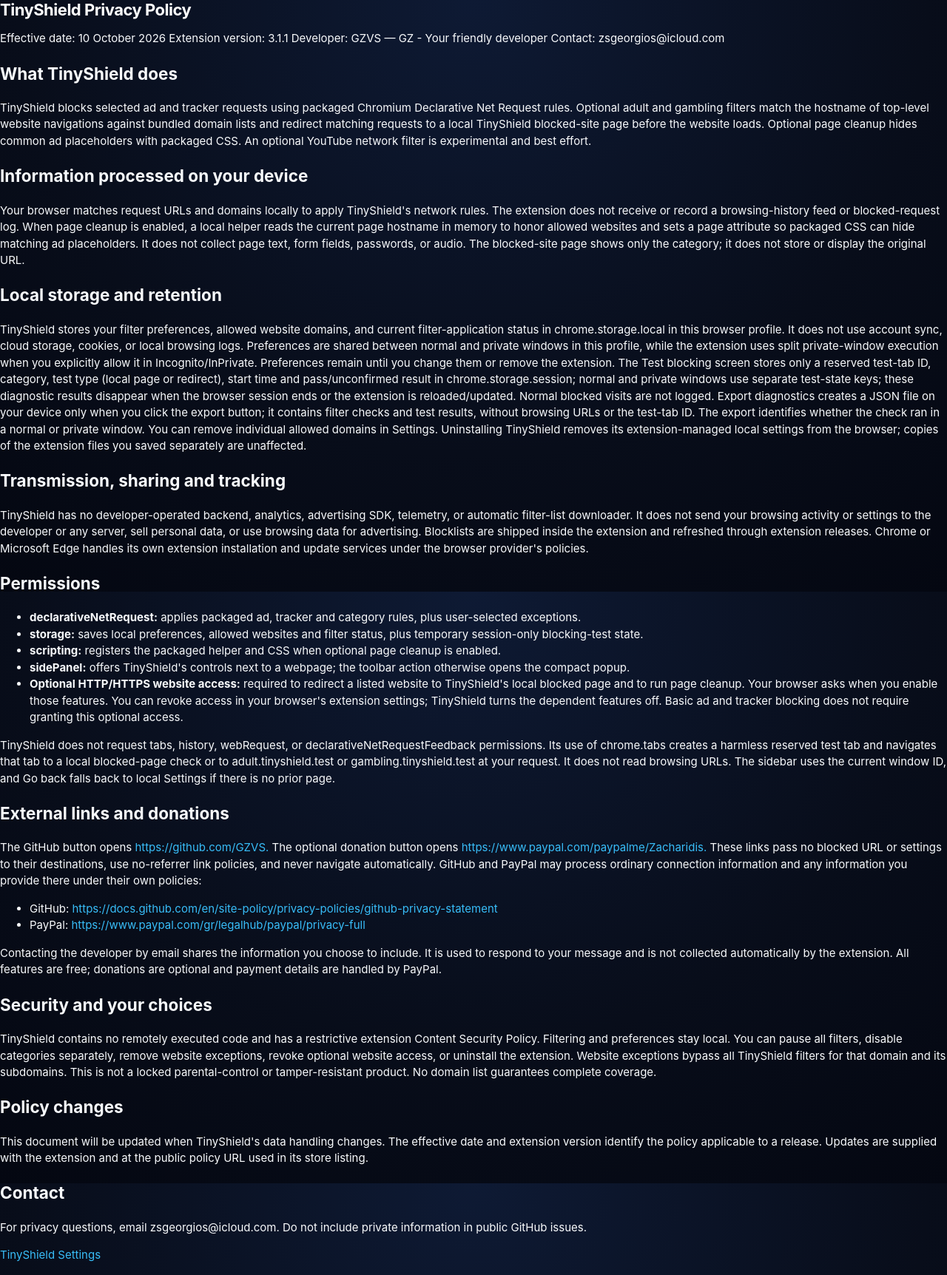
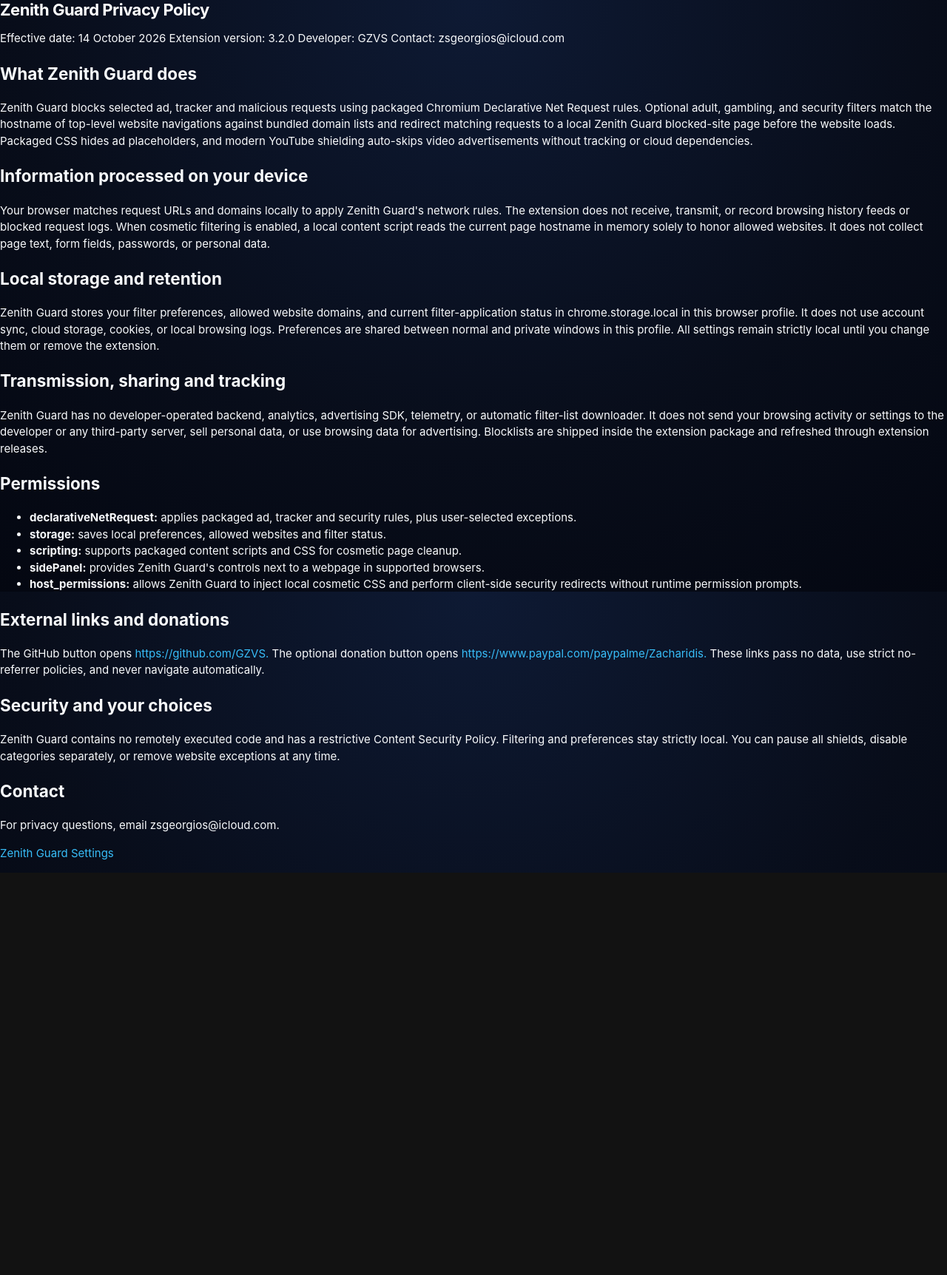
Before and after one commit to GZVS/tinyshield, a browser extension: page extension/privacy.html in a window 1280 px wide. Shown: the whole page at 74% size. After the commit the page ends 1180 px from the top, so only its background shows below. Drawn offline with Linux system fonts and the light colour scheme.

```diff
--- a/extension/privacy.html
+++ b/extension/privacy.html
@@ -1,35 +1,27 @@
 <!doctype html>
-<html lang="en"><head><meta charset="utf-8"><meta name="viewport" content="width=device-width,initial-scale=1"><title>TinyShield Privacy Policy</title><link rel="stylesheet" href="ui.css"></head><body class="policy"><main>
-<h1>TinyShield Privacy Policy</h1>
-<p>Effective date: 10 October 2026 Extension version: 3.1.1 Developer: GZVS — GZ - Your friendly developer Contact: zsgeorgios@icloud.com</p>
-<h2>What TinyShield does</h2>
-<p>TinyShield blocks selected ad and tracker requests using packaged Chromium Declarative Net Request rules. Optional adult and gambling filters match the hostname of top-level website navigations against bundled domain lists and redirect matching requests to a local TinyShield blocked-site page before the website loads. Optional page cleanup hides common ad placeholders with packaged CSS. An optional YouTube network filter is experimental and best effort.</p>
+<html lang="en"><head><meta charset="utf-8"><meta name="viewport" content="width=device-width,initial-scale=1"><title>Zenith Guard Privacy Policy</title><link rel="stylesheet" href="ui.css"></head><body class="policy"><main>
+<h1>Zenith Guard Privacy Policy</h1>
+<p>Effective date: 14 October 2026 Extension version: 3.2.0 Developer: GZVS Contact: zsgeorgios@icloud.com</p>
+<h2>What Zenith Guard does</h2>
+<p>Zenith Guard blocks selected ad, tracker and malicious requests using packaged Chromium Declarative Net Request rules. Optional adult, gambling, and security filters match the hostname of top-level website navigations against bundled domain lists and redirect matching requests to a local Zenith Guard blocked-site page before the website loads. Packaged CSS hides ad placeholders, and modern YouTube shielding auto-skips video advertisements without tracking or cloud dependencies.</p>
 <h2>Information processed on your device</h2>
-<p>Your browser matches request URLs and domains locally to apply TinyShield&#x27;s network rules. The extension does not receive or record a browsing-history feed or blocked-request log. When page cleanup is enabled, a local helper reads the current page hostname in memory to honor allowed websites and sets a page attribute so packaged CSS can hide matching ad placeholders. It does not collect page text, form fields, passwords, or audio. The blocked-site page shows only the category; it does not store or display the original URL.</p>
+<p>Your browser matches request URLs and domains locally to apply Zenith Guard's network rules. The extension does not receive, transmit, or record browsing history feeds or blocked request logs. When cosmetic filtering is enabled, a local content script reads the current page hostname in memory solely to honor allowed websites. It does not collect page text, form fields, passwords, or personal data.</p>
 <h2>Local storage and retention</h2>
-<p>TinyShield stores your filter preferences, allowed website domains, and current filter-application status in chrome.storage.local in this browser profile. It does not use account sync, cloud storage, cookies, or local browsing logs. Preferences are shared between normal and private windows in this profile, while the extension uses split private-window execution when you explicitly allow it in Incognito/InPrivate. Preferences remain until you change them or remove the extension. The Test blocking screen stores only a reserved test-tab ID, category, test type (local page or redirect), start time and pass/unconfirmed result in chrome.storage.session; normal and private windows use separate test-state keys; these diagnostic results disappear when the browser session ends or the extension is reloaded/updated. Normal blocked visits are not logged. Export diagnostics creates a JSON file on your device only when you click the export button; it contains filter checks and test results, without browsing URLs or the test-tab ID. The export identifies whether the check ran in a normal or private window. You can remove individual allowed domains in Settings. Uninstalling TinyShield removes its extension-managed local settings from the browser; copies of the extension files you saved separately are unaffected.</p>
+<p>Zenith Guard stores your filter preferences, allowed website domains, and current filter-application status in chrome.storage.local in this browser profile. It does not use account sync, cloud storage, cookies, or local browsing logs. Preferences are shared between normal and private windows in this profile. All settings remain strictly local until you change them or remove the extension.</p>
 <h2>Transmission, sharing and tracking</h2>
-<p>TinyShield has no developer-operated backend, analytics, advertising SDK, telemetry, or automatic filter-list downloader. It does not send your browsing activity or settings to the developer or any server, sell personal data, or use browsing data for advertising. Blocklists are shipped inside the extension and refreshed through extension releases. Chrome or Microsoft Edge handles its own extension installation and update services under the browser provider&#x27;s policies.</p>
+<p>Zenith Guard has no developer-operated backend, analytics, advertising SDK, telemetry, or automatic filter-list downloader. It does not send your browsing activity or settings to the developer or any third-party server, sell personal data, or use browsing data for advertising. Blocklists are shipped inside the extension package and refreshed through extension releases.</p>
 <h2>Permissions</h2>
 <ul>
-<li><strong>declarativeNetRequest:</strong> applies packaged ad, tracker and category rules, plus user-selected exceptions.</li>
-<li><strong>storage:</strong> saves local preferences, allowed websites and filter status, plus temporary session-only blocking-test state.</li>
-<li><strong>scripting:</strong> registers the packaged helper and CSS when optional page cleanup is enabled.</li>
-<li><strong>sidePanel:</strong> offers TinyShield&#x27;s controls next to a webpage; the toolbar action otherwise opens the compact popup.</li>
-<li><strong>Optional HTTP/HTTPS website access:</strong> required to redirect a listed website to TinyShield&#x27;s local blocked page and to run page cleanup. Your browser asks when you enable those features. You can revoke access in your browser&#x27;s extension settings; TinyShield turns the dependent features off. Basic ad and tracker blocking does not require granting this optional access.</li>
+<li><strong>declarativeNetRequest:</strong> applies packaged ad, tracker and security rules, plus user-selected exceptions.</li>
+<li><strong>storage:</strong> saves local preferences, allowed websites and filter status.</li>
+<li><strong>scripting:</strong> supports packaged content scripts and CSS for cosmetic page cleanup.</li>
+<li><strong>sidePanel:</strong> provides Zenith Guard's controls next to a webpage in supported browsers.</li>
+<li><strong>host_permissions:</strong> allows Zenith Guard to inject local cosmetic CSS and perform client-side security redirects without runtime permission prompts.</li>
 </ul>
-<p>TinyShield does not request tabs, history, webRequest, or declarativeNetRequestFeedback permissions. Its use of chrome.tabs creates a harmless reserved test tab and navigates that tab to a local blocked-page check or to adult.tinyshield.test or gambling.tinyshield.test at your request. It does not read browsing URLs. The sidebar uses the current window ID, and Go back falls back to local Settings if there is no prior page.</p>
 <h2>External links and donations</h2>
-<p>The GitHub button opens <a href="https://github.com/GZVS" rel="noreferrer noopener" referrerpolicy="no-referrer">https://github.com/GZVS.</a> The optional donation button opens <a href="https://www.paypal.com/paypalme/Zacharidis" rel="noreferrer noopener" referrerpolicy="no-referrer">https://www.paypal.com/paypalme/Zacharidis.</a> These links pass no blocked URL or settings to their destinations, use no-referrer link policies, and never navigate automatically. GitHub and PayPal may process ordinary connection information and any information you provide there under their own policies:</p>
-<ul>
-<li>GitHub: <a href="https://docs.github.com/en/site-policy/privacy-policies/github-privacy-statement" rel="noreferrer noopener" referrerpolicy="no-referrer">https://docs.github.com/en/site-policy/privacy-policies/github-privacy-statement</a></li>
-<li>PayPal: <a href="https://www.paypal.com/gr/legalhub/paypal/privacy-full" rel="noreferrer noopener" referrerpolicy="no-referrer">https://www.paypal.com/gr/legalhub/paypal/privacy-full</a></li>
-</ul>
-<p>Contacting the developer by email shares the information you choose to include. It is used to respond to your message and is not collected automatically by the extension. All features are free; donations are optional and payment details are handled by PayPal.</p>
+<p>The GitHub button opens <a href="https://github.com/GZVS" rel="noreferrer noopener" referrerpolicy="no-referrer">https://github.com/GZVS.</a> The optional donation button opens <a href="https://www.paypal.com/paypalme/Zacharidis" rel="noreferrer noopener" referrerpolicy="no-referrer">https://www.paypal.com/paypalme/Zacharidis.</a> These links pass no data, use strict no-referrer policies, and never navigate automatically.</p>
 <h2>Security and your choices</h2>
-<p>TinyShield contains no remotely executed code and has a restrictive extension Content Security Policy. Filtering and preferences stay local. You can pause all filters, disable categories separately, remove website exceptions, revoke optional website access, or uninstall the extension. Website exceptions bypass all TinyShield filters for that domain and its subdomains. This is not a locked parental-control or tamper-resistant product. No domain list guarantees complete coverage.</p>
-<h2>Policy changes</h2>
-<p>This document will be updated when TinyShield&#x27;s data handling changes. The effective date and extension version identify the policy applicable to a release. Updates are supplied with the extension and at the public policy URL used in its store listing.</p>
+<p>Zenith Guard contains no remotely executed code and has a restrictive Content Security Policy. Filtering and preferences stay strictly local. You can pause all shields, disable categories separately, or remove website exceptions at any time.</p>
 <h2>Contact</h2>
-<p>For privacy questions, email zsgeorgios@icloud.com. Do not include private information in public GitHub issues.</p>
-<p><a href="options.html">TinyShield Settings</a></p></main></body></html>
+<p>For privacy questions, email zsgeorgios@icloud.com.</p>
+<p><a href="options.html">Zenith Guard Settings</a></p></main></body></html>
```
Also changed, not shown: extension/blocked-adult.html (+3 -3 lines), extension/blocked-gambling.html (+3 -3 lines), extension/blocked-security.html (+3 -3 lines), extension/diagnostics.html (+6 -6 lines), extension/options.html (+13 -15 lines), extension/popup.html (+1 -1 lines), extension/sidepanel.html (+5 -5 lines).
